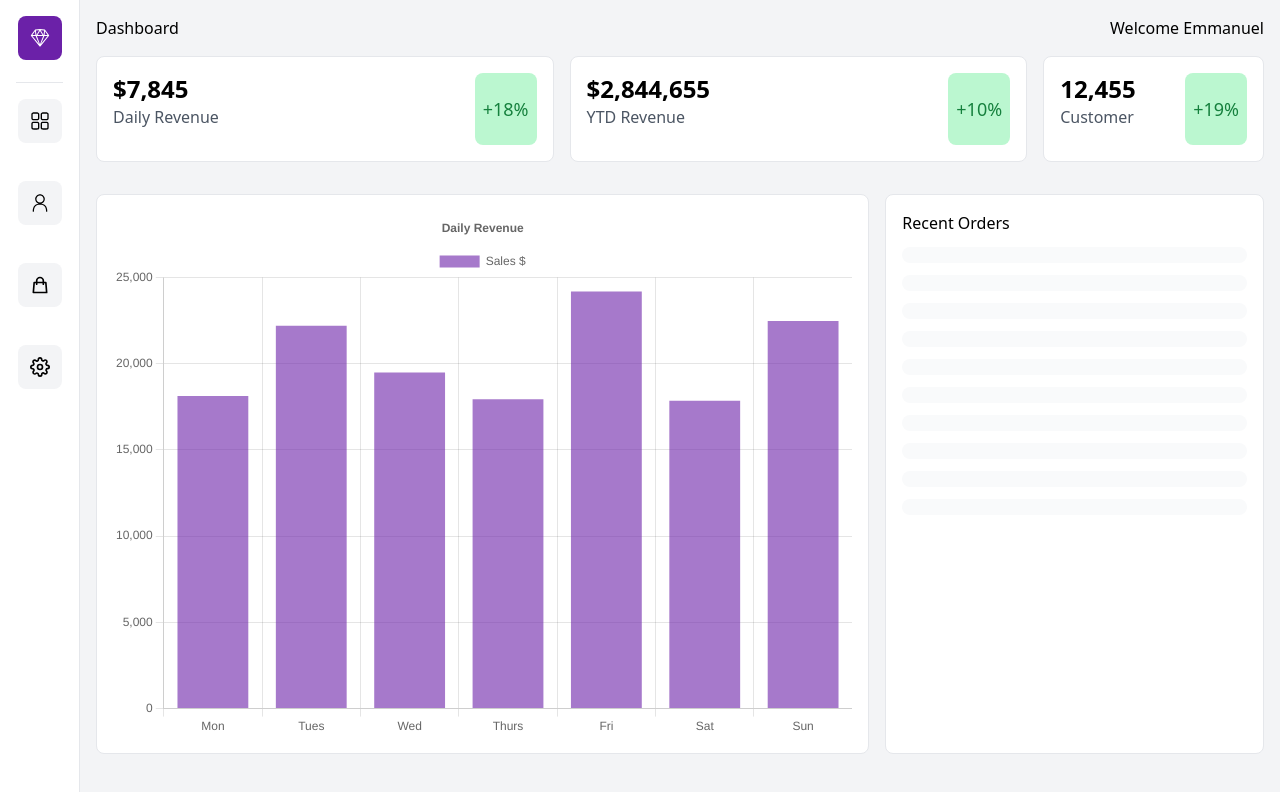
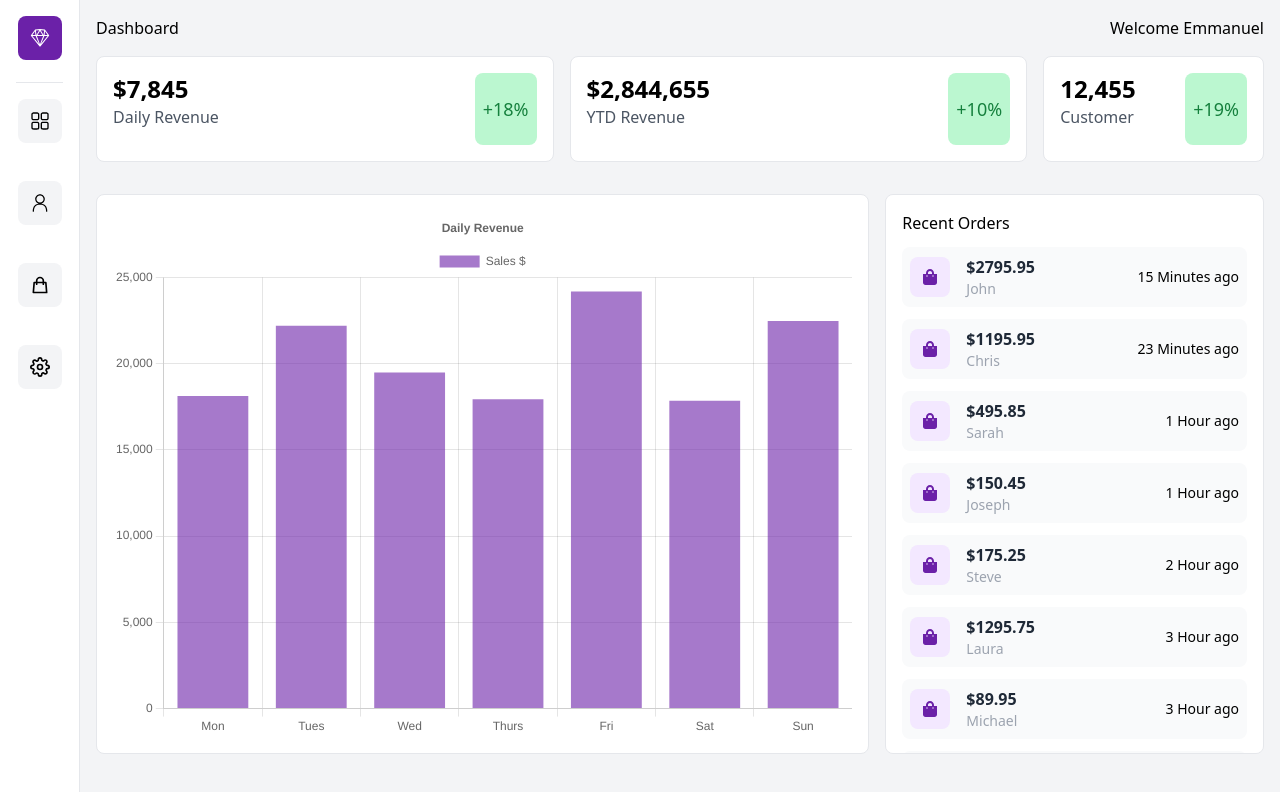
Before and after one commit to ehma90/next-dashboard, a Next.js app: page / in a window 1280 px wide. Shown: the top 792 px of the page. Built offline with nearby package versions, Linux system fonts and the light colour scheme.

Commit message:
Update RecentOrder

```diff
--- a/pages/components/RecentOrder.jsx
+++ b/pages/components/RecentOrder.jsx
@@ -1,20 +1,32 @@
-import React from 'react';
-import {data} from '../data/data'
-import {FaShoppingBag} from 'react-icons/fa'
+import React from "react";
+import { data } from "../data/data";
+import { FaShoppingBag } from "react-icons/fa";
 
 const RecentOrder = () => {
   return (
-    <div className='w-full col-span-1 relative lg:h-[70vh] h-[50vh] m-auto p-4 border rounded-lg bg-white overflow-scroll'>
+    <div className="w-full col-span-1 relative lg:h-[70vh] h-[50vh] m-auto p-4 border rounded-lg bg-white overflow-scroll">
       <h1>Recent Orders</h1>
       <ul>
-        {data.map(order => (
-          <li key={order.id} className='bg-gray-50 hover:bg-gray-100 rounded-lg my-3 p-2 flex items-center cursor-pointer'>
-
+        {data.map((order) => (
+          <li
+            key={order.id}
+            className="bg-gray-50 hover:bg-gray-100 rounded-lg my-3 p-2 flex items-center cursor-pointer"
+          >
+            <div className="bg-purple-100 rounded-lg p-3">
+              <FaShoppingBag className="text-purple-800" />
+            </div>
+            <div className="pl-4">
+              <p className="text-gray-800 font-bold">${order.total}</p>
+              <p className="text-gray-400 text-sm">{order.name.first}</p>
+            </div>
+            <p className="lg:flex md:hidden absolute right-6 text-sm">
+              {order.date}
+            </p>
           </li>
         ))}
       </ul>
     </div>
   );
-}
+};
 
 export default RecentOrder;
```
